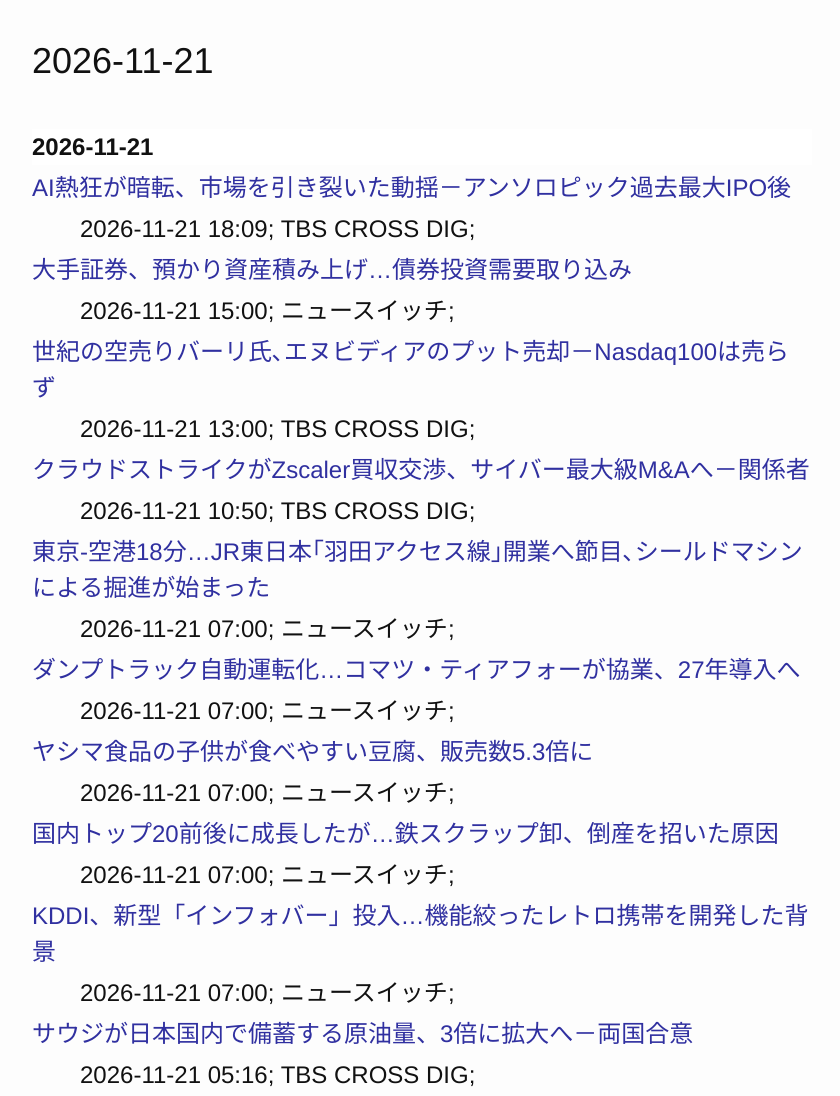
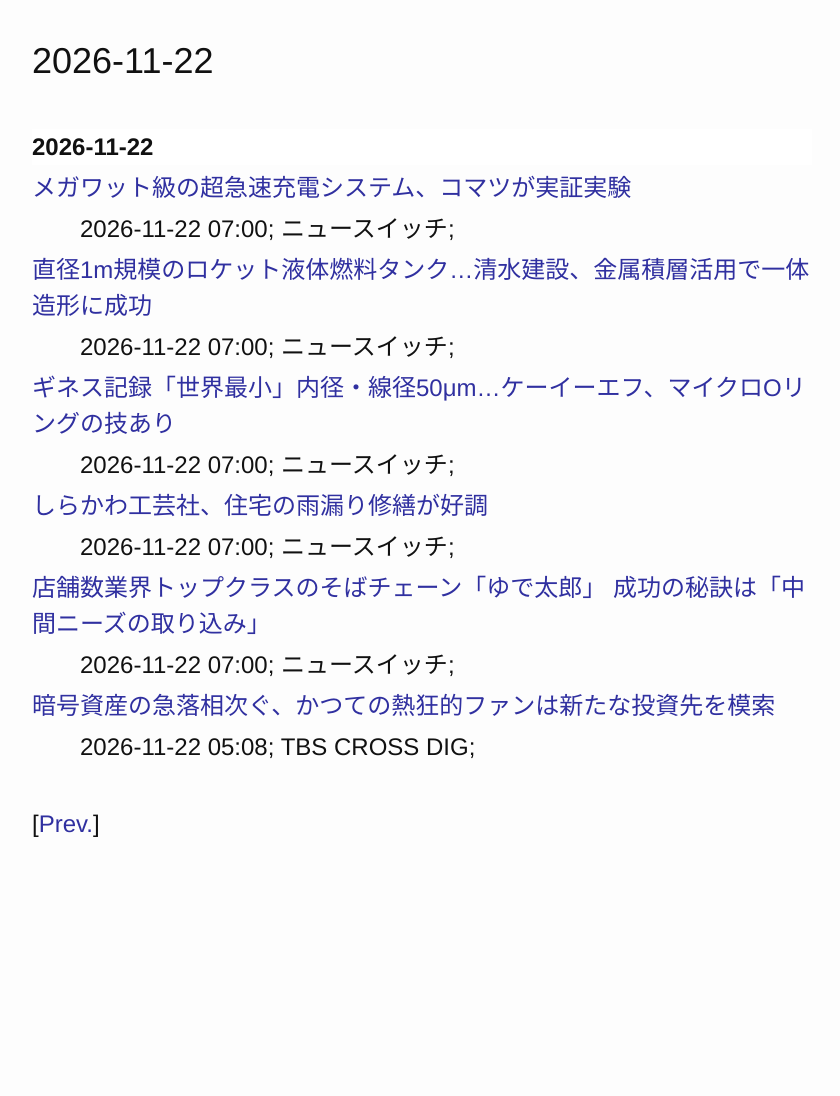
Before and after one commit to guttyontheweb/guttyontheweb.github.io, a plain HTML site: page financial_reports/reports-latest.html in a window 1280 px wide. Shown: the top 1096 px of the page, without its empty margins (218-1058 px from the left). After the commit the page ends 888 px from the top, so only its background shows below. Drawn offline with Linux system fonts and the light colour scheme.

Commit message:
add reports of 2026-11-22

```diff
--- a/financial_reports/reports-latest.html
+++ b/financial_reports/reports-latest.html
@@ -1,6 +1,6 @@
 <html>
   <head>
-    <title>Financial Report Search — 2026-11-21</title>
+    <title>Financial Report Search — 2026-11-22</title>
     <meta http-equiv="Content-Type" content="text/html; charset=utf-8">
     <meta http-equiv="Content-Style-Type" content="text/css">
     <meta http-equiv="Content-Script-Type" content="text/javascript">
@@ -10,82 +10,54 @@
   <body>
     <div class="page-content" id="content">
       <div class="wrapper">
-        <h2>2026-11-21</h2>
+        <h2>2026-11-22</h2>
         <br>
         <div class="paper">
-          <div class="highlight"><h4 class="k">2026-11-21 </h4></div>
-          <p class="title"><a href="https://newsdig.tbs.co.jp/articles/withbloomberg/3103640?display=1" target="_blank">AI熱狂が暗転、市場を引き裂いた動揺－アンソロピック過去最大IPO後</a></p>
+          <div class="highlight"><h4 class="k">2026-11-22 </h4></div>
+          <p class="title"><a href="https://newswitch.jp/p/50853" target="_blank">メガワット級の超急速充電システム、コマツが実証実験</a></p>
           <p class="details">
-            <span class="info">2026-11-21 18:09</span>;
-            <span class="sitename">TBS CROSS DIG</span>;
-          </p>
-        </div>
-        <div class="paper">
-          <p class="title"><a href="https://newswitch.jp/p/50844" target="_blank">大手証券、預かり資産積み上げ…債券投資需要取り込み</a></p>
-          <p class="details">
-            <span class="info">2026-11-21 15:00</span>;
+            <span class="info">2026-11-22 07:00</span>;
             <span class="sitename">ニュースイッチ</span>;
           </p>
         </div>
         <div class="paper">
-          <p class="title"><a href="https://newsdig.tbs.co.jp/articles/withbloomberg/3103328?display=1" target="_blank">世紀の空売りバーリ氏､エヌビディアのプット売却－Nasdaq100は売らず</a></p>
+          <p class="title"><a href="https://newswitch.jp/p/50861" target="_blank">直径1m規模のロケット液体燃料タンク…清水建設、金属積層活用で一体造形に成功</a></p>
           <p class="details">
-            <span class="info">2026-11-21 13:00</span>;
-            <span class="sitename">TBS CROSS DIG</span>;
-          </p>
-        </div>
-        <div class="paper">
-          <p class="title"><a href="https://newsdig.tbs.co.jp/articles/withbloomberg/3103175?display=1" target="_blank">クラウドストライクがZscaler買収交渉、サイバー最大級M&amp;Aへ－関係者</a></p>
-          <p class="details">
-            <span class="info">2026-11-21 10:50</span>;
-            <span class="sitename">TBS CROSS DIG</span>;
-          </p>
-        </div>
-        <div class="paper">
-          <p class="title"><a href="https://newswitch.jp/p/50845" target="_blank">東京-空港18分…JR東日本｢羽田アクセス線｣開業へ節目､シールドマシンによる掘進が始まった</a></p>
-          <p class="details">
-            <span class="info">2026-11-21 07:00</span>;
+            <span class="info">2026-11-22 07:00</span>;
             <span class="sitename">ニュースイッチ</span>;
           </p>
         </div>
         <div class="paper">
-          <p class="title"><a href="https://newswitch.jp/p/50846" target="_blank">ダンプトラック自動運転化…コマツ・ティアフォーが協業、27年導入へ</a></p>
+          <p class="title"><a href="https://newswitch.jp/p/50875" target="_blank">ギネス記録「世界最小」内径・線径50μm…ケーイーエフ、マイクロOリングの技あり</a></p>
           <p class="details">
-            <span class="info">2026-11-21 07:00</span>;
+            <span class="info">2026-11-22 07:00</span>;
             <span class="sitename">ニュースイッチ</span>;
           </p>
         </div>
         <div class="paper">
-          <p class="title"><a href="https://newswitch.jp/p/50863" target="_blank">ヤシマ食品の子供が食べやすい豆腐、販売数5.3倍に</a></p>
+          <p class="title"><a href="https://newswitch.jp/p/50877" target="_blank">しらかわ工芸社、住宅の雨漏り修繕が好調</a></p>
           <p class="details">
-            <span class="info">2026-11-21 07:00</span>;
+            <span class="info">2026-11-22 07:00</span>;
             <span class="sitename">ニュースイッチ</span>;
           </p>
         </div>
         <div class="paper">
-          <p class="title"><a href="https://newswitch.jp/p/50874" target="_blank">国内トップ20前後に成長したが…鉄スクラップ卸、倒産を招いた原因</a></p>
+          <p class="title"><a href="https://newswitch.jp/p/50880" target="_blank">店舗数業界トップクラスのそばチェーン「ゆで太郎」 成功の秘訣は「中間ニーズの取り込み」</a></p>
           <p class="details">
-            <span class="info">2026-11-21 07:00</span>;
+            <span class="info">2026-11-22 07:00</span>;
             <span class="sitename">ニュースイッチ</span>;
           </p>
         </div>
         <div class="paper">
-          <p class="title"><a href="https://newswitch.jp/p/50876" target="_blank">KDDI、新型「インフォバー」投入…機能絞ったレトロ携帯を開発した背景</a></p>
+          <p class="title"><a href="https://newsdig.tbs.co.jp/articles/withbloomberg/3103705?display=1" target="_blank">暗号資産の急落相次ぐ、かつての熱狂的ファンは新たな投資先を模索</a></p>
           <p class="details">
-            <span class="info">2026-11-21 07:00</span>;
-            <span class="sitename">ニュースイッチ</span>;
-          </p>
-        </div>
-        <div class="paper">
-          <p class="title"><a href="https://newsdig.tbs.co.jp/articles/withbloomberg/3102919?display=1" target="_blank">サウジが日本国内で備蓄する原油量、3倍に拡大へ－両国合意</a></p>
-          <p class="details">
-            <span class="info">2026-11-21 05:16</span>;
+            <span class="info">2026-11-22 05:08</span>;
             <span class="sitename">TBS CROSS DIG</span>;
           </p>
         </div>
         <br>
         <div>
-          [<a href="reports-2026-11-20.html" rel="prev">Prev.</a>]
+          [<a href="reports-2026-11-21.html" rel="prev">Prev.</a>]
         </div>
         <br>
       </div>
```
Also changed, not shown: financial_reports/reports-2026-11-22.html (added, +67 -0 lines).
